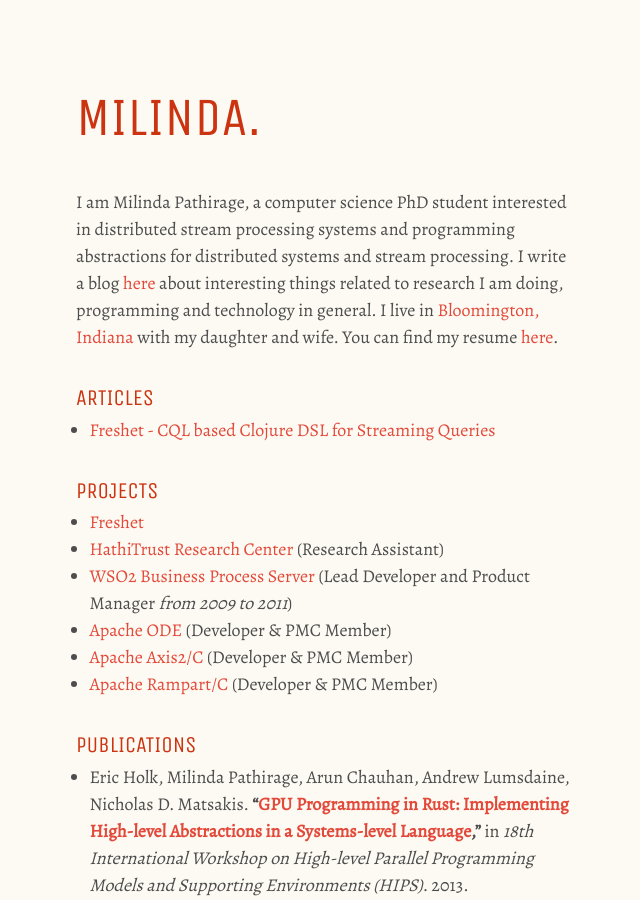
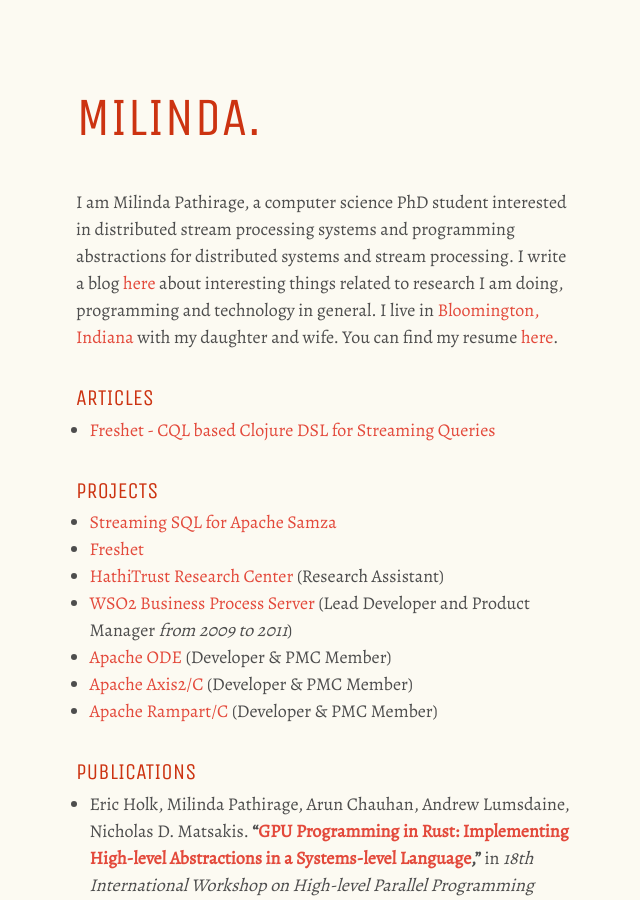
Before and after one commit to milinda/milinda.github.io, a Jekyll site: the page built from index.html, in a window 1280 px wide and 900 px high. Shown: the whole window, without its empty margins (314-954 px from the left). Built offline with Jekyll 4.4.1, drawn with Linux system fonts in a browser that asks for light colours; nearby versions of some CDN libraries.

Commit message:
added Samza to projects.

```diff
--- a/_includes/projects.md
+++ b/_includes/projects.md
@@ -1,5 +1,6 @@
 ## Projects
 
+- [Streaming SQL for Apache Samza](https://issues.apache.org/jira/browse/SAMZA-390)
 - [Freshet](https://github.com/milinda/Freshet)
 - [HathiTrust Research Center](http://htrc.github.io) (Research Assistant)
 - [WSO2 Business Process Server](http://wso2.com/products/business-process-server/) (Lead Developer and Product Manager *from 2009 to 2011*)
```
